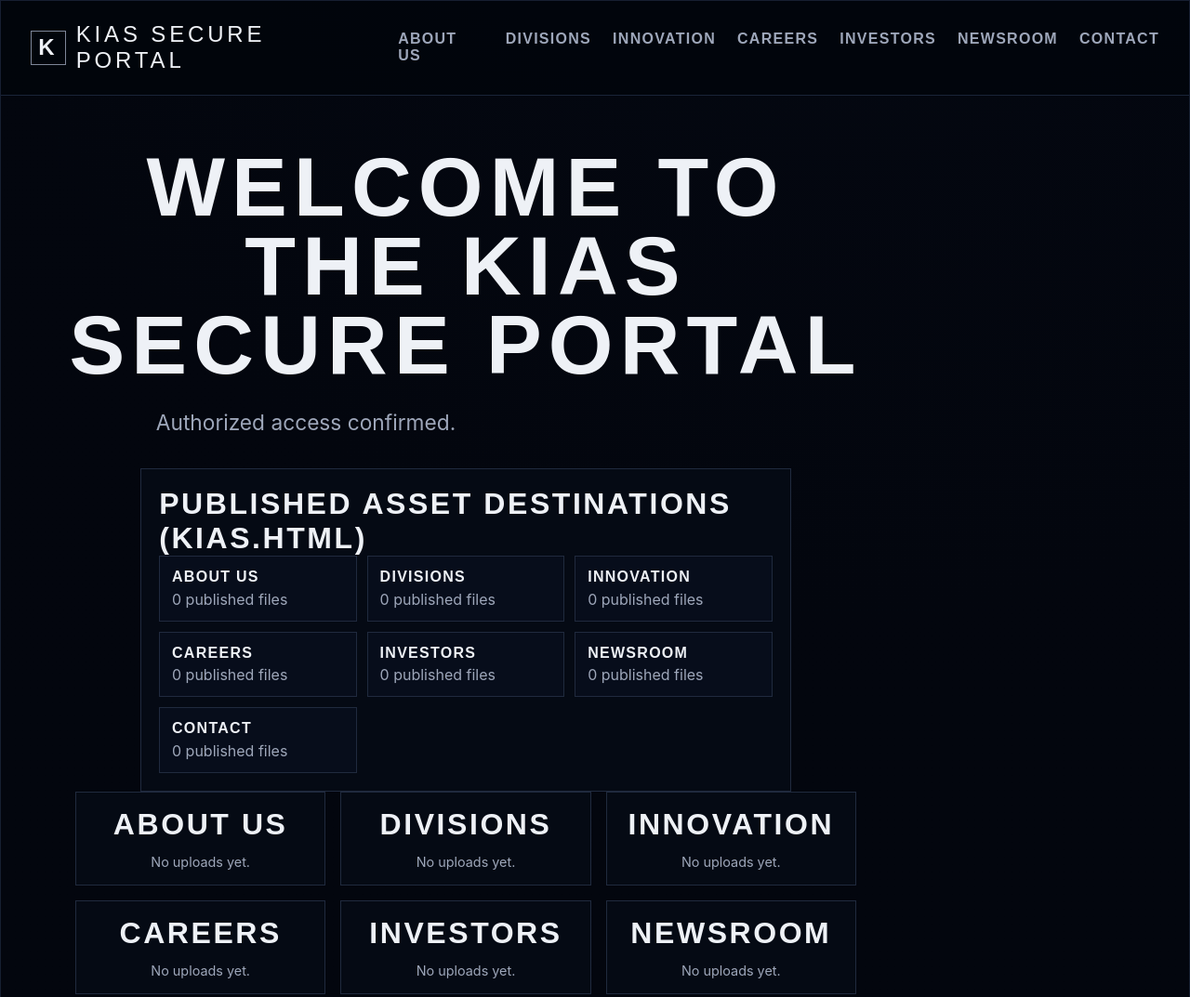
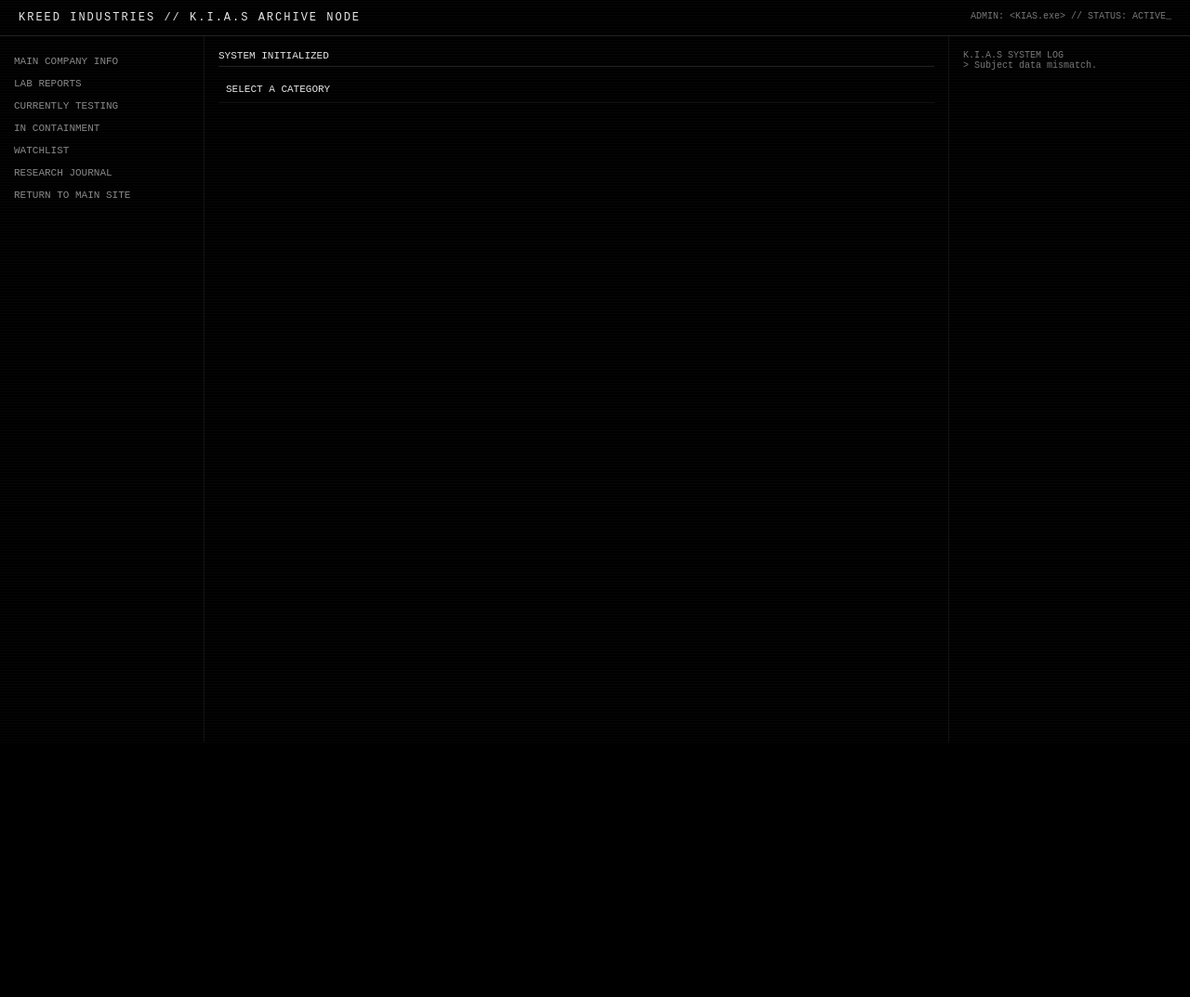
Before and after one commit to SpaceKnight882/KIAS.exe, a plain HTML site: page kias.html in a window 1280 px wide. Shown: the top 1073 px of the page at 93% size. After the commit the page ends 800 px from the top, so only its background shows below. Drawn offline with Linux system fonts and the light colour scheme.

Commit message:
Harden public navigation and refresh KIAS/subpage layouts

```diff
--- a/kias.html
+++ b/kias.html
@@ -1,94 +1,238 @@
 <!DOCTYPE html>
 <html lang="en">
 <head>
-    <meta charset="UTF-8" />
-    <meta name="viewport" content="width=device-width, initial-scale=1.0" />
-    <title>KIAS Secure Portal</title>
-    <link rel="stylesheet" href="styles.css" />
+<meta charset="UTF-8">
+<title>KREED INDUSTRIES // K.I.A.S NODE</title>
+
+<style>
+body {
+    margin: 0;
+    background: #000;
+    color: #e6e6e6;
+    font-family: monospace;
+}
+
+/* CRT EFFECT */
+body::after {
+    content:"";
+    position:fixed;
+    top:0; left:0;
+    width:100%; height:100%;
+    pointer-events:none;
+    background: repeating-linear-gradient(
+        0deg,
+        rgba(255,255,255,0.02),
+        rgba(255,255,255,0.02) 1px,
+        transparent 1px,
+        transparent 3px
+    );
+}
+
+/* HEADER */
+header {
+    padding: 12px 20px;
+    border-bottom: 1px solid #222;
+    display: flex;
+    justify-content: space-between;
+}
+
+.title { font-size: 12px; letter-spacing: 2px; }
+.status { font-size: 10px; color: #777; }
+
+/* GRID SYSTEM */
+.layout {
+    display: grid;
+    grid-template-columns: 220px 1fr 260px;
+    height: calc(100vh - 40px);
+}
+
+/* SIDEBAR */
+.sidebar {
+    border-right: 1px solid #111;
+    padding: 15px;
+}
+
+.nav {
+    font-size: 11px;
+    padding: 6px 0;
+    color: #888;
+    cursor: pointer;
+}
+
+.nav:hover { color: #fff; }
+
+/* MAIN PANEL */
+.main {
+    padding: 15px;
+    overflow-y: auto;
+}
+
+.section-title {
+    font-size: 11px;
+    border-bottom: 1px solid #222;
+    padding-bottom: 5px;
+    margin-bottom: 10px;
+}
+
+/* FILE TABLE */
+.file {
+    padding: 8px;
+    border-bottom: 1px solid #111;
+    font-size: 11px;
+    cursor: pointer;
+}
+
+.file:hover {
+    background: #050505;
+}
+
+/* RIGHT PANEL */
+.sidepanel {
+    border-left: 1px solid #111;
+    padding: 15px;
+    font-size: 10px;
+    color: #777;
+}
+
+/* LOG STREAM */
+.log {
+    margin-bottom: 6px;
+}
+
+/* CLASS TAGS */
+.tag {
+    display: inline-block;
+    border: 1px solid #444;
+    padding: 2px 4px;
+    margin-right: 5px;
+    font-size: 9px;
+}
+
+/* FILE VIEW */
+.viewer {
+    margin-top: 10px;
+    border-top: 1px solid #222;
+    padding-top: 10px;
+    font-size: 11px;
+}
+
+/* BLINK */
+.blink::after {
+    content: "_";
+    animation: blink 1s infinite;
+}
+
+@keyframes blink {
+    50% { opacity: 0; }
+}
+</style>
 </head>
+
 <body>
-    <div class="page-shell kias-shell-layout">
-      <header class="topbar">
-        <div class="brand">
-          <div class="logo">K</div>
-          <span>KIAS Secure Portal</span>
-        </div>
-        <nav class="main-nav">
-          <a href="about.html">About Us</a>
-          <a href="divisions.html">Divisions</a>
-          <a href="innovation.html">Innovation</a>
-          <a href="careers.html">Careers</a>
-          <a href="investors.html">Investors</a>
-          <a href="newsroom.html">Newsroom</a>
-          <a href="contact.html">Contact</a>
-        </nav>
+
+<header>
+<div class="title">KREED INDUSTRIES // K.I.A.S ARCHIVE NODE</div>
+<div class="status blink">ADMIN: &lt;KIAS.exe&gt; // STATUS: ACTIVE</div>
 </header>
 
-      <main class="kias-main">
-        <h1>Welcome to the KIAS Secure Portal</h1>
-        <p class="lead">Authorized access confirmed.</p>
+<div class="layout">
 
-        <section class="kias-info">
-          <h2>Published Asset Destinations (kias.html)</h2>
-          <div id="portal-asset-summary" class="portal-summary"></div>
-        </section>
+<!-- SIDEBAR -->
+<div class="sidebar">
+<div class="nav" onclick="load('company')">MAIN COMPANY INFO</div>
+<div class="nav" onclick="load('lab')">LAB REPORTS</div>
+<div class="nav" onclick="load('testing')">CURRENTLY TESTING</div>
+<div class="nav" onclick="load('containment')">IN CONTAINMENT</div>
+<div class="nav" onclick="load('watchlist')">WATCHLIST</div>
+<div class="nav" onclick="load('journal')">RESEARCH JOURNAL</div>
+<div class="nav" onclick="window.location.href='index.html'">RETURN TO MAIN SITE</div>
+</div>
 
-        <section class="site-assets">
-          <article class="assets-card"><h2>About Us</h2><div id="kias-about" class="assets-grid"></div></article>
-          <article class="assets-card"><h2>Divisions</h2><div id="kias-divisions" class="assets-grid"></div></article>
-          <article class="assets-card"><h2>Innovation</h2><div id="kias-innovation" class="assets-grid"></div></article>
-          <article class="assets-card"><h2>Careers</h2><div id="kias-careers" class="assets-grid"></div></article>
-          <article class="assets-card"><h2>Investors</h2><div id="kias-investors" class="assets-grid"></div></article>
-          <article class="assets-card"><h2>Newsroom</h2><div id="kias-newsroom" class="assets-grid"></div></article>
-          <article class="assets-card"><h2>Contact</h2><div id="kias-contact" class="assets-grid"></div></article>
-        </section>
+<!-- MAIN -->
+<div class="main" id="main">
+<div class="section-title">SYSTEM INITIALIZED</div>
+<div class="file">SELECT A CATEGORY</div>
+</div>
 
-        <div class="kias-actions">
-          <a class="btn btn-outline" href="index.html">Return to Main Site</a>
-          <a class="btn btn-outline" href="admin.html">Open Admin Panel</a>
+<!-- SIDE PANEL -->
+<div class="sidepanel" id="sidepanel">
+<div>K.I.A.S SYSTEM LOG</div>
+<div id="logs"></div>
 </div>
-      </main>
+
 </div>
 
 <script>
-      const portalAssetSummary = document.getElementById("portal-asset-summary");
-      const storageKey = "kiasContentAssets";
 
-      const sections = [
-        { key: "about", label: "About Us" },
-        { key: "divisions", label: "Divisions" },
-        { key: "innovation", label: "Innovation" },
-        { key: "careers", label: "Careers" },
-        { key: "investors", label: "Investors" },
-        { key: "newsroom", label: "Newsroom" },
-        { key: "contact", label: "Contact" },
+// CATEGORY DATA STRUCTURE
+const data = {
+    company: ["Corporate Structure File", "Executive Records", "Internal Policies"],
+    lab: ["Experiment 01", "Crystal Study A", "Subject Report 12"],
+    testing: ["Subject A (Active)", "Subject B (Unstable)"],
+    containment: ["Entity 03 (Sealed)", "Specimen 09"],
+    watchlist: ["Unknown Subject", "External Observer"],
+    journal: ["Entry 001", "Entry 002", "Entry 003"]
+};
+
+// LOAD SECTION
+function load(type) {
+    const main = document.getElementById("main");
+    main.innerHTML = `<div class="section-title">${type.toUpperCase()}</div>`;
+
+    data[type].forEach(item => {
+        const div = document.createElement("div");
+        div.className = "file";
+        div.innerHTML = `
+            ${item}
+            <div>
+                <span class="tag">CLASSIFIED</span>
+                <span class="tag">1980</span>
+            </div>
+        `;
+        div.onclick = () => openFile(item);
+        main.appendChild(div);
+    });
+}
+
+// OPEN FILE VIEW
+function openFile(name) {
+    const main = document.getElementById("main");
+
+    main.innerHTML += `
+    <div class="viewer">
+        <div>[FILE OPENED]</div>
+        <div>NAME: ${name}</div>
+        <div>STATUS: INCOMPLETE DATA</div>
+        <div>ACCESS LEVEL: RESTRICTED</div>
+        <br>
+        <div>CONTENT: [DATA NOT FOUND]</div>
+    </div>
+    `;
+}
+
+// SYSTEM LOG FEED
+function addLog() {
+    const logs = document.getElementById("logs");
+
+    const messages = [
+        "Data integrity check running...",
+        "New archive node connected.",
+        "Memory inconsistency detected.",
+        "Unauthorized access logged.",
+        "Subject data mismatch."
     ];
 
-      const renderAssets = () => {
-        const savedAssets = JSON.parse(localStorage.getItem(storageKey) || "[]");
+    const div = document.createElement("div");
+    div.className = "log";
+    div.textContent = "> " + messages[Math.floor(Math.random()*messages.length)];
 
-        sections.forEach((section) => {
-          const container = document.getElementById(`kias-${section.key}`);
-          const sectionFiles = savedAssets.filter((item) => item.targetPage === "kias" && item.targetSection === section.key).slice(0, 8);
-          container.innerHTML = sectionFiles.length
-            ? sectionFiles
-                .map(
-                  (file) => `<div class="asset-item">${file.type.startsWith("image/") ? `<img src="${file.dataUrl}" alt="${file.name}" />` : `<div class="asset-icon">FILE</div>`}<div><p class="asset-name">${file.name}</p><p class="asset-meta">${new Date(file.uploadedAt).toLocaleDateString()}</p></div></div>`
-                )
-                .join("")
-            : `<p class="asset-empty">No uploads yet.</p>`;
-        });
+    logs.prepend(div);
+}
 
-        portalAssetSummary.innerHTML = sections
-          .map((section) => {
-            const count = savedAssets.filter((item) => item.targetPage === "kias" && item.targetSection === section.key).length;
-            return `<article class="summary-item"><h3>${section.label}</h3><p>${count} published file${count === 1 ? "" : "s"}</p></article>`;
-          })
-          .join("");
-      };
+// periodic logs
+setInterval(addLog, 3000);
 
-      window.addEventListener("storage", renderAssets);
-      renderAssets();
 </script>
+
 </body>
 </html>
```
Also changed, not shown: about.html (+3 -3 lines), careers.html (+2 -2 lines), contact.html (+2 -2 lines), divisions.html (+2 -2 lines), innovation.html (+3 -3 lines), investors.html (+2 -2 lines), newsroom.html (+2 -2 lines). Lines whose indentation alone changed are shown as unchanged.
